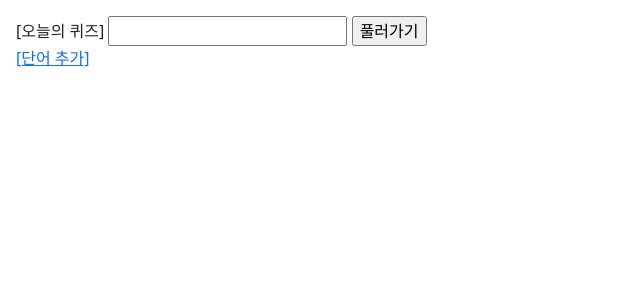
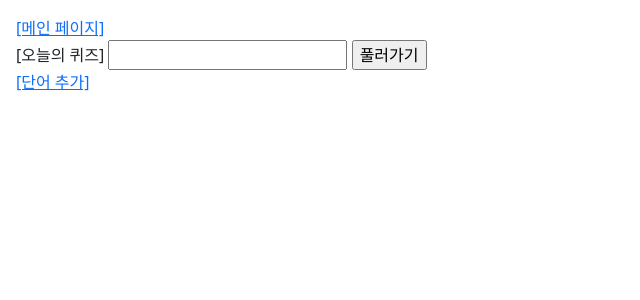
Before and after one commit to shhwangofficial/chinese-voca, a Django app: page /words/ in a window 1280 px wide. Shown: the top 300 px of the page, without its empty margins (0-640 px from the left). Run offline with Django 5.2, Linux system fonts and the light colour scheme.

Commit message:
Add main page button

```diff
--- a/templates/base.html
+++ b/templates/base.html
@@ -8,6 +8,7 @@
 </head>
 <body>
     <div class = "m-3">
+    <a href={% url "words:index" %}>[메인 페이지]</a>
     <form action="{% url "words:quiz" %}" method="GET">
         {% csrf_token %}
         <label for="num_quiz">[오늘의 퀴즈]</label>
```
